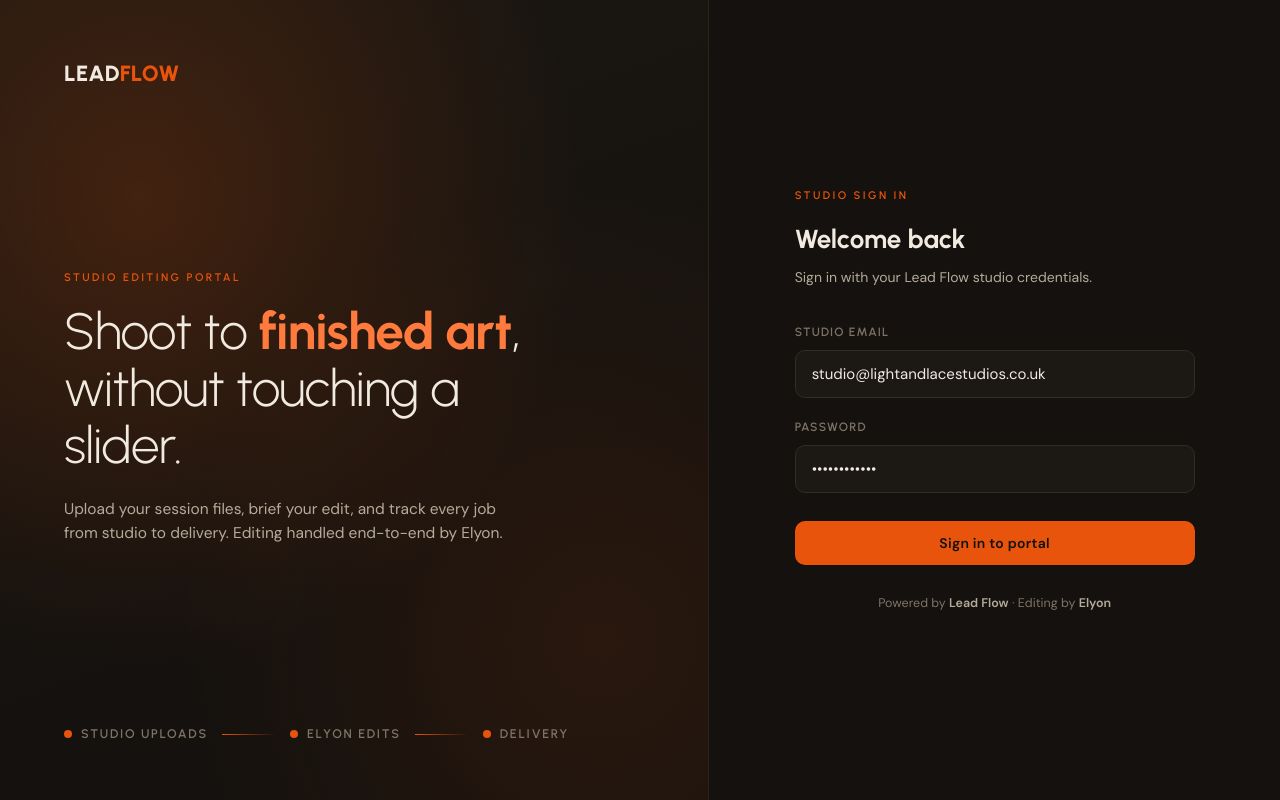
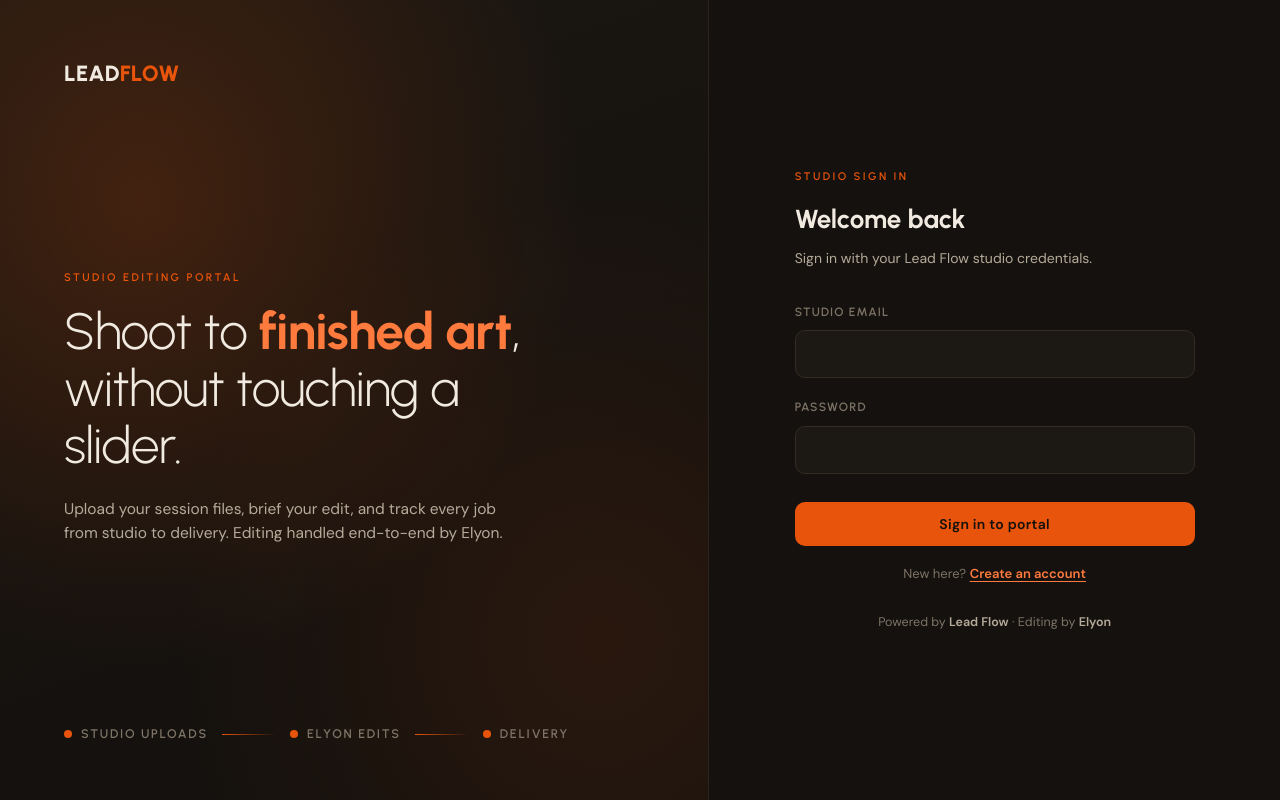
Before and after one commit to yokeshwaran0109/lead-flow, a FastAPI app: page / in a window 1280 px wide. Run offline with FastAPI, Linux system fonts and the light colour scheme; parts of the project's set-up code (start-up, migrations or seed data) failed here and were passed over.

Commit message:
Remove prefilled login credentials, add studio signup, and live-sync jobs
- Login fields are now empty; browsers save/autofill credentials themselves
- Add a sign-up toggle wired to the existing /auth/signup endpoint
- Poll jobs every 5s while the Jobs/Admin tab is open so stage/invoice
  changes made on one side show up on the other without a manual refresh
- Admin gets a toast when a new job is added by a studio

Co-Authored-By: Claude Sonnet 5 <noreply@anthropic.com>

```diff
--- a/backend/app/templates/portal.html
+++ b/backend/app/templates/portal.html
@@ -119,6 +119,9 @@ button{font-family:'DM Sans',sans-serif;cursor:pointer}
 .login-card .btn{width:100%;margin-top:8px}
 .login-foot{margin-top:28px;text-align:center;font-size:12.5px;color:var(--ink-dim)}
 .login-foot b{color:var(--ink-mid)}
+.auth-toggle{margin-top:18px;text-align:center;font-size:13px;color:var(--ink-dim)}
+.auth-toggle button{background:none;border:none;color:var(--gold-bright);font-size:13px;font-weight:600;text-decoration:underline;text-underline-offset:3px}
+.auth-toggle button:hover{color:var(--gold)}
 
 /* ---------- app shell ---------- */
 #appScreen{min-height:100vh;display:flex;flex-direction:column}
@@ -459,19 +462,44 @@ table.jobs-table{width:100%;border-collapse:collapse}
     </div>
   </div>
   <div class="login-right">
-    <div class="login-card">
+    <div class="login-card" id="signInCard">
       <div class="eyebrow">Studio sign in</div>
       <h2>Welcome back</h2>
       <div class="sub">Sign in with your Lead Flow studio credentials.</div>
       <div class="field">
         <label>Studio email</label>
-        <input type="email" id="loginEmail" value="studio@lightandlacestudios.co.uk">
+        <input type="email" id="loginEmail" autocomplete="username">
       </div>
       <div class="field">
         <label>Password</label>
-        <input type="password" id="loginPass" value="demopassword">
+        <input type="password" id="loginPass" autocomplete="current-password">
       </div>
       <button class="btn btn-gold" onclick="doLogin()">Sign in to portal</button>
+      <div class="auth-toggle">New here? <button onclick="toggleAuthMode()">Create an account</button></div>
+      <div class="login-foot">Powered by <b>Lead Flow</b> · Editing by <b>Elyon</b></div>
+    </div>
+    <div class="login-card hidden" id="signUpCard">
+      <div class="eyebrow">Studio sign up</div>
+      <h2>Create your account</h2>
+      <div class="sub">Set up your studio to start sending shoots to Elyon.</div>
+      <div class="field">
+        <label>Studio name</label>
+        <input type="text" id="signupName" autocomplete="organization">
+      </div>
+      <div class="field">
+        <label>Studio email</label>
+        <input type="email" id="signupEmail" autocomplete="username">
+      </div>
+      <div class="field">
+        <label>Location</label>
+        <input type="text" id="signupLocation" autocomplete="address-level2">
+      </div>
+      <div class="field">
+        <label>Password</label>
+        <input type="password" id="signupPass" autocomplete="new-password">
+      </div>
+      <button class="btn btn-gold" onclick="doSignup()">Create account</button>
+      <div class="auth-toggle">Already have an account? <button onclick="toggleAuthMode()">Sign in</button></div>
       <div class="login-foot">Powered by <b>Lead Flow</b> · Editing by <b>Elyon</b></div>
     </div>
   </div>
@@ -767,8 +795,32 @@ async function doLogin(){
       enterStudioView(studio);
       showToast('Signed in as '+studio.name);
     }
+    startPolling();
   }catch(err){
     showToast(err.message || 'Sign in failed');
+  }
+}
+function toggleAuthMode(){
+  document.getElementById('signInCard').classList.toggle('hidden');
+  document.getElementById('signUpCard').classList.toggle('hidden');
+}
+async function doSignup(){
+  const name = document.getElementById('signupName').value.trim();
+  const email = document.getElementById('signupEmail').value.trim();
+  const location = document.getElementById('signupLocation').value.trim();
+  const password = document.getElementById('signupPass').value;
+  try{
+    const auth = await api('/auth/signup', {method:'POST', body:JSON.stringify({name,email,location,password})});
+    token = auth.access_token;
+    role = auth.role;
+    document.getElementById('loginScreen').classList.add('hidden');
+    document.getElementById('appScreen').classList.remove('hidden');
+    const studio = await api('/auth/me');
+    enterStudioView(studio);
+    showToast('Welcome, '+studio.name);
+    startPolling();
+  }catch(err){
+    showToast(err.message || 'Sign up failed');
   }
 }
 function enterStudioView(studio){
@@ -781,10 +833,31 @@ function enterStudioView(studio){
   switchTab('upload');
 }
 function doLogout(){
+  stopPolling();
   token = null;
   role = null;
+  knownAdminJobIds = null;
   document.getElementById('appScreen').classList.add('hidden');
   document.getElementById('loginScreen').classList.remove('hidden');
+}
+
+/* ================= LIVE SYNC ================= */
+let pollTimer = null;
+let knownAdminJobIds = null;
+function startPolling(){
+  stopPolling();
+  pollTimer = setInterval(pollTick, 5000);
+}
+function stopPolling(){
+  if(pollTimer){ clearInterval(pollTimer); pollTimer = null; }
+}
+function pollTick(){
+  if(document.getElementById('appScreen').classList.contains('hidden')) return;
+  if(role === 'admin' && !document.getElementById('viewAdmin').classList.contains('hidden')){
+    renderAdmin();
+  }else if(role === 'studio' && !document.getElementById('viewJobs').classList.contains('hidden')){
+    renderJobs();
+  }
 }
 let savedAdminToken = null;
 async function impersonateStudio(studioId, studioName){
@@ -1025,6 +1098,12 @@ function closeInvoice(){ document.getElementById('invoiceOverlay').classList.add
 async function renderAdmin(){
   try{
     const [studios, jobs] = await Promise.all([api('/admin/studios'), api('/admin/jobs')]);
+    if(knownAdminJobIds !== null){
+      jobs.filter(j=>!knownAdminJobIds.has(j.id)).forEach(j=>{
+        showToast('New job added: '+j.name+' ('+j.studio.name+')');
+      });
+    }
+    knownAdminJobIds = new Set(jobs.map(j=>j.id));
     renderAdminStudios(studios);
     renderAdminJobs(jobs);
   }catch(err){
```
